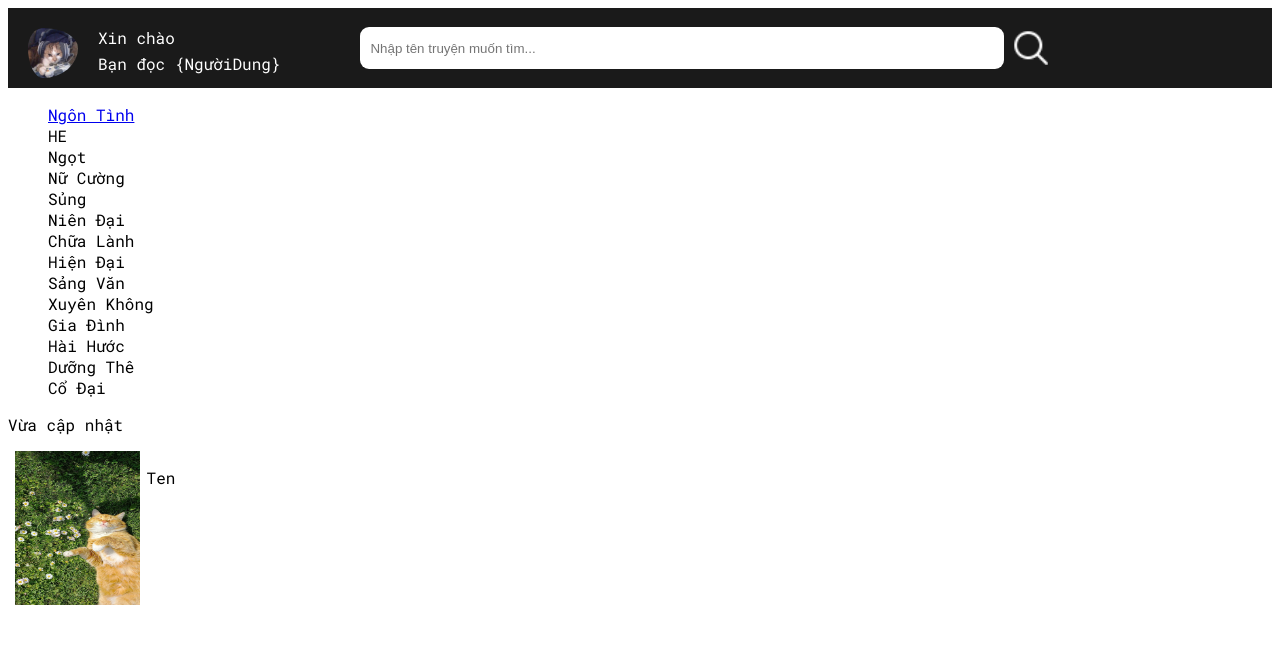
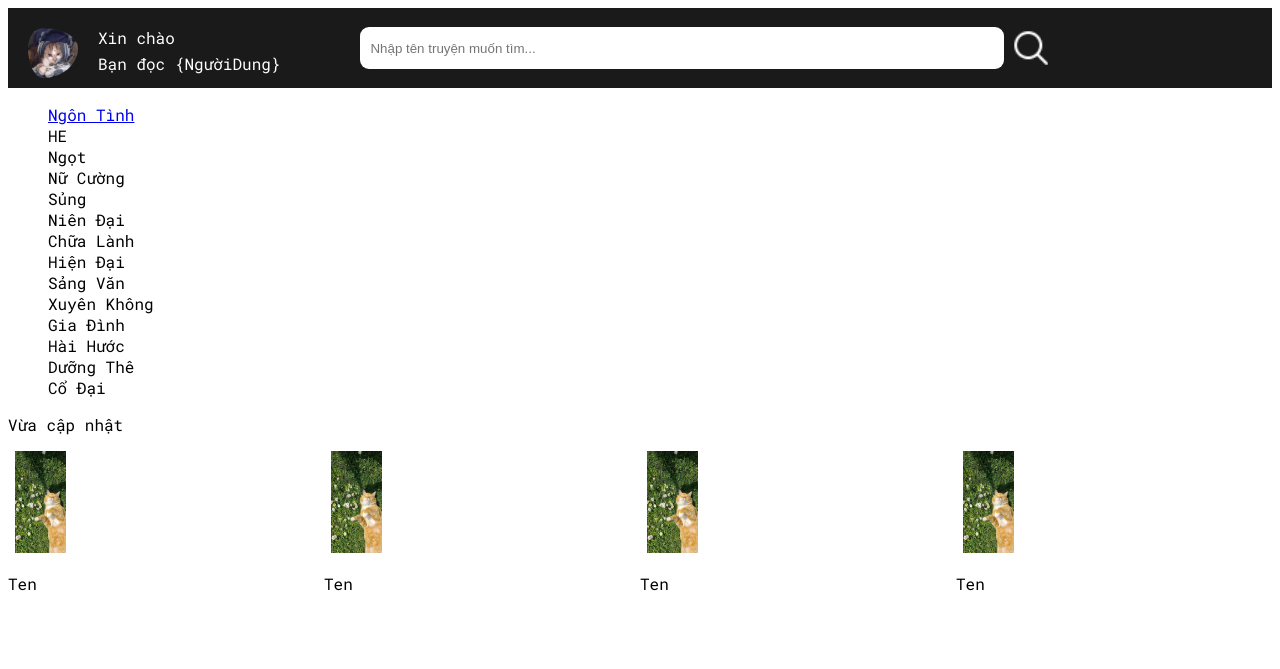
Before and after one commit to Chivisakata/wentruyenchu-root, a PHP site: page /home.html in a window 1280 px wide. Shown: the top 669 px of the page. Run offline with PHP 8.4, Linux system fonts and the light colour scheme.

Commit message:
fix: fix img & text in html, css

```diff
--- a/home.html
+++ b/home.html
@@ -41,12 +41,22 @@
                 </div>
                 <div class="justUpdate">
                     <p>Vừa cập nhật</p>
-                    <div>
-                        <div class="novel">
+                    <div class="wrapper">
+                        <div>
                             <img src="images/placeholder.jpg">
-                            <div>
-                                <p>Ten</p>
-                            </div>
+                            <p>Ten</p>
+                        </div>
+                        <div>
+                            <img src="images/placeholder.jpg">
+                            <p>Ten</p>
+                        </div>
+                        <div>
+                            <img src="images/placeholder.jpg">
+                            <p>Ten</p>
+                        </div>
+                        <div>
+                            <img src="images/placeholder.jpg">
+                            <p>Ten</p>
                         </div>
                     </div>
                 </div>
--- a/style.css
+++ b/style.css
@@ -77,12 +77,12 @@ body
     display:block;
 }
 
-.justUpdate div
+.wrapper
 {
     display:flex;
     flex-direction: row;
-    overflow-x: auto;
 }
+
 
 .justUpdate div > img
 {
```
